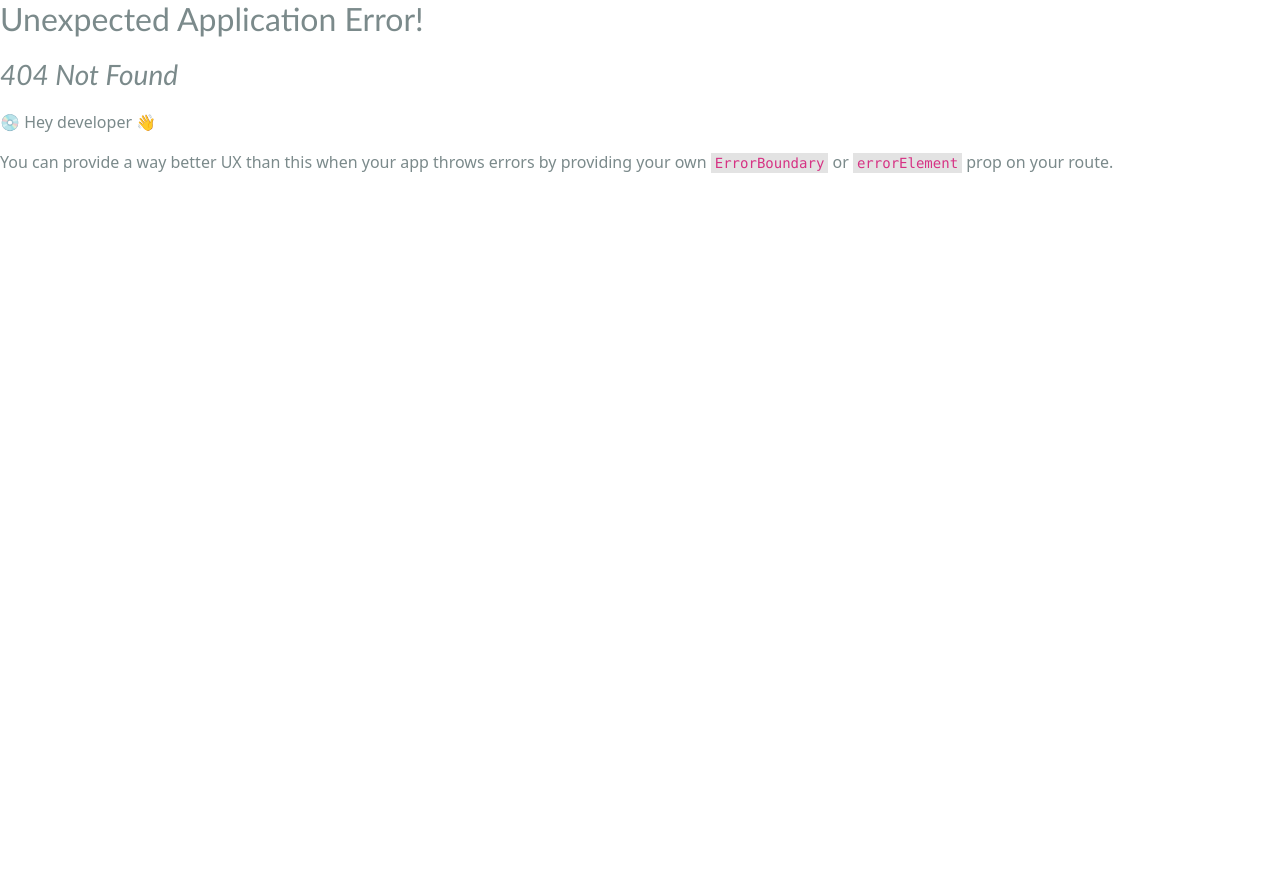
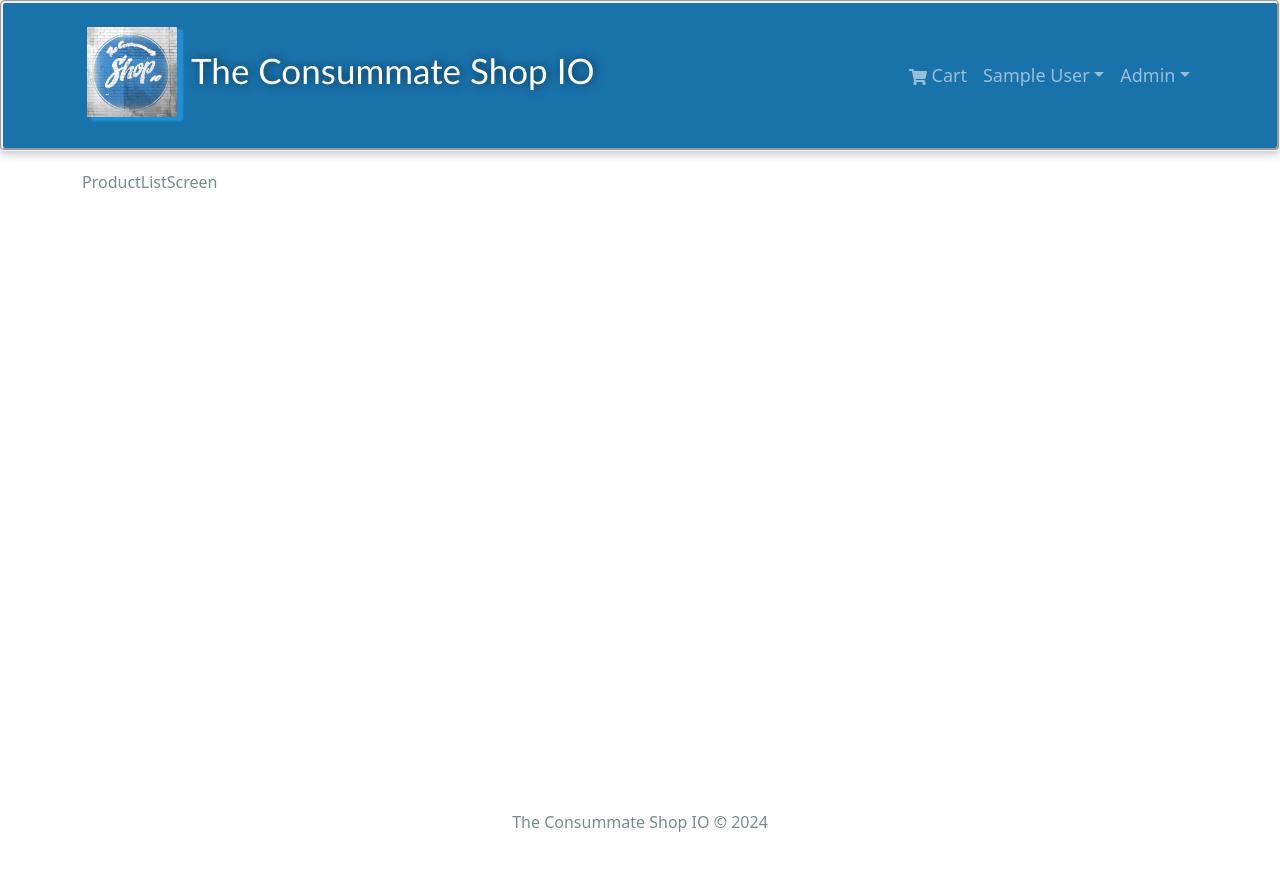
Before and after one commit to VigilBushido/Consummate_Shop_IO, a React (Create React App) app in the folder frontend/: page /admin/productlist in a window 1280 px wide. Before the commit this address had no page. Before the commit the page ends 800 px from the top, so only its background shows below. Built offline with nearby package versions, Linux system fonts and the light colour scheme; sample sign-in values are in the browser's storage.

Commit message:
impl admin product list

```diff
--- a/frontend/src/index.js
+++ b/frontend/src/index.js
@@ -27,6 +27,7 @@ import OrderScreen from './screens/OrderScreen';
 import ProfileScreen from './screens/ProfileScreen';
 import store from './store';
 import OrderListScreen from './screens/Admin/OrderListScreen';
+import ProductListScreen from './screens/Admin/ProductListScreen';
 
 const router = createBrowserRouter(
   createRoutesFromElements(
@@ -48,6 +49,7 @@ const router = createBrowserRouter(
 
       <Route path='' element={<AdminRoute />}>
         <Route path='/admin/orderlist' element={<OrderListScreen />} />
+        <Route path='/admin/productlist' element={<ProductListScreen />} />
       </Route>
     </Route>
   )
--- /dev/null
+++ b/frontend/src/screens/Admin/ProductListScreen.jsx
@@ -0,0 +1,12 @@
+import { LinkContainer } from 'react-router-bootstrap';
+import { Table, Button, Row, Column } from 'react-bootstrap';
+import { FaTimes } from 'react-icons/fa';
+import Message from '../../components/Message';
+import Loader from '../../components/Loader';
+
+const ProductListScreen = () => {
+    return (
+        <div>ProductListScreen</div>
+    );
+};
+export default ProductListScreen;
```
